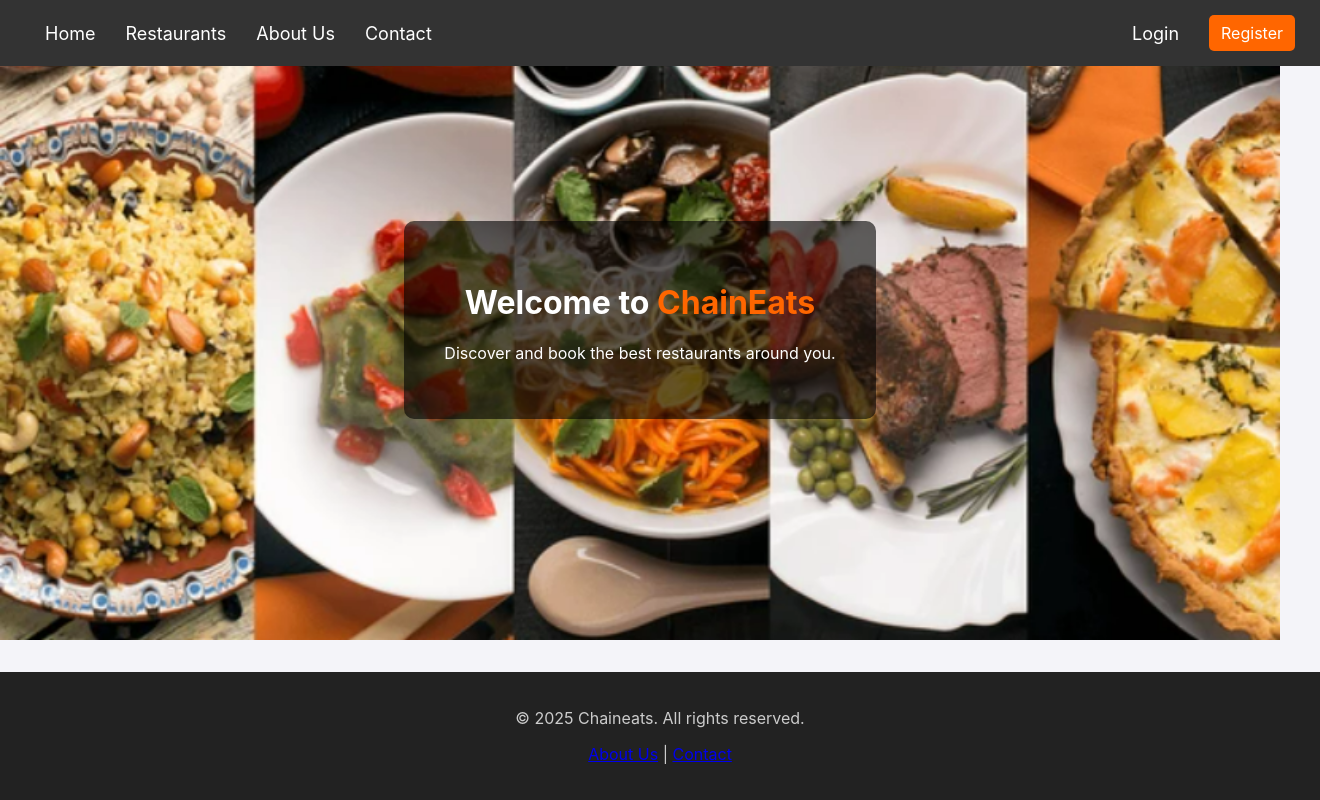
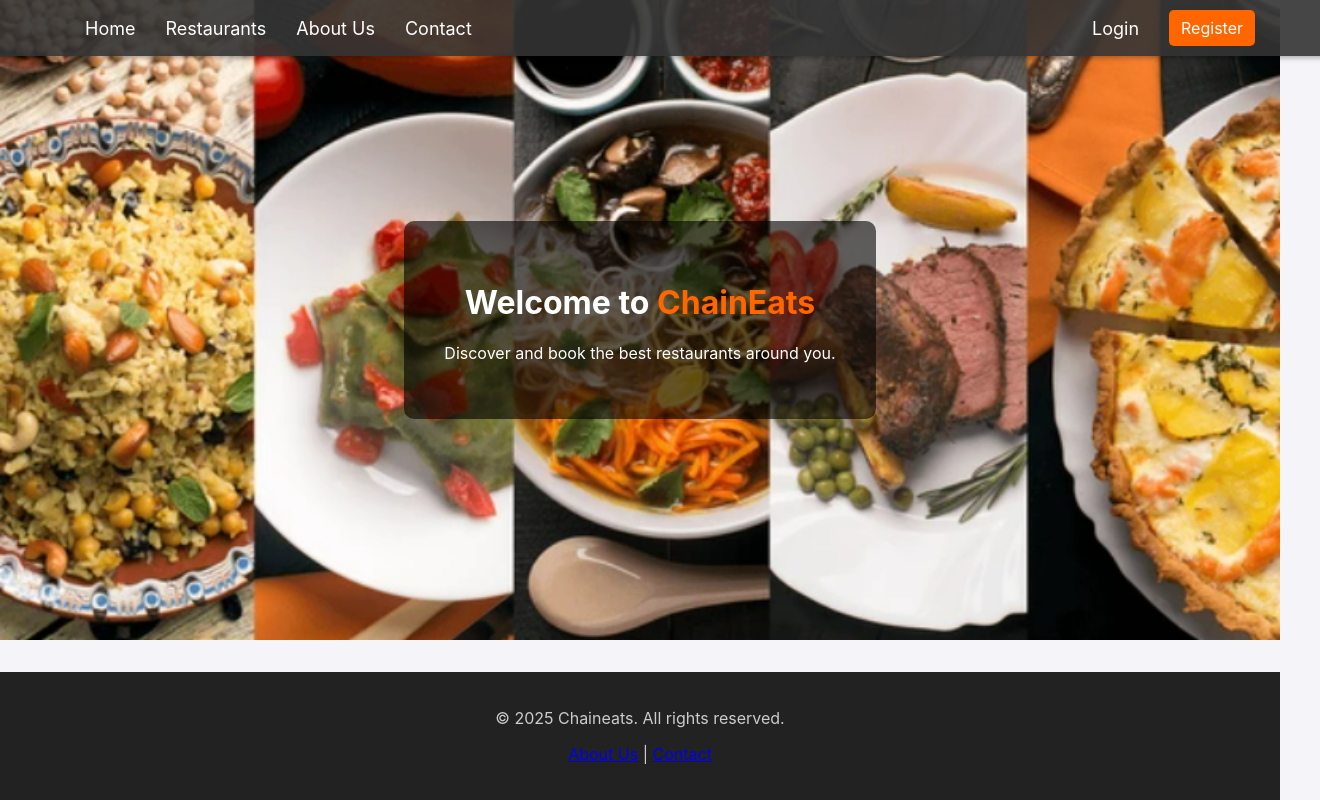
Before and after one commit to ai-mohammed/ChainEat, a React (Vite) app in the folder frontend/: page / in a window 1280 px wide. Shown: the whole page, 1320 px wide, since content can reach past the window. Built offline with nearby package versions, Linux system fonts and the light colour scheme; no server answers.

Commit message:
updating nav bar and updating contact page

```diff
--- a/frontend/src/App.css
+++ b/frontend/src/App.css
@@ -28,9 +28,16 @@
 }
 
 /* 🚀 Navbar styling */
+:root {
+  --navbar-bg: rgba(51, 51, 51, 0.9);
+  --navbar-bg-hover: rgba(51, 51, 51, 1);
+  --navbar-text: #fff;
+  --accent-color: #ff6600;
+  --transition-speed: 0.3s;
+}
 .navbar {
-  background-color: #333;
-  padding: 15px 30px;
+  background-color: var(--navbar-bg);
+  padding: 10px 30px;
   display: flex;
   justify-content: space-between;
   align-items: center;
@@ -39,6 +46,22 @@
   top: 0;
   width: 100%;
   z-index: 1000;
+  box-shadow: 0 2px 5px rgba(0, 0, 0, 0.3);
+  transition: background-color var(--transition-speed) ease,
+    padding var(--transition-speed) ease;
+}
+.navbar:hover,
+.navbar.scrolled {
+  background-color: var(--navbar-bg-hover);
+  padding: 15px 30px;
+}
+.navbar-container {
+  width: 95%;
+  max-width: 1200px;
+  margin: 0 auto;
+  display: flex;
+  justify-content: space-between;
+  align-items: center;
 }
 
 .nav-left,
@@ -154,7 +177,6 @@
   color: white;
   text-align: center;
   padding: 20px;
-  width: 100%;
   margin-top: auto;
 }
 
@@ -181,6 +203,11 @@
 
 .footer-links a:hover {
   color: #ff6600;
+}
+
+.footer-container {
+  width: 90%;
+  margin: 0 auto;
 }
 
 .social-icons {
--- a/frontend/src/App.tsx
+++ b/frontend/src/App.tsx
@@ -46,6 +46,7 @@
   return (
     <>
       <nav className="navbar">
+        <div className="navbar-container">
           <div className="nav-left">
             <Link to="/" className="nav-link">
               Home
@@ -82,6 +83,7 @@
               </>
             )}
           </div>
+        </div>
       </nav>
 
       <Routes>
--- a/frontend/src/components/Footer.tsx
+++ b/frontend/src/components/Footer.tsx
@@ -1,11 +1,13 @@
 const Footer = () => {
   return (
     <footer className="footer">
-      <div className="footer-content">
-        <p>© 2025 Chaineats. All rights reserved.</p>
-        <p>
-          <a href="/about">About Us</a> | <a href="/contact">Contact</a>
-        </p>
+      <div className="footer-container">
+        <div className="footer-content">
+          <p>© 2025 Chaineats. All rights reserved.</p>
+          <p>
+            <a href="/about">About Us</a> | <a href="/contact">Contact</a>
+          </p>
+        </div>
       </div>
     </footer>
   );
--- a/frontend/src/pages/ContactUs.tsx
+++ b/frontend/src/pages/ContactUs.tsx
@@ -73,7 +73,7 @@
           {/* Center Column: Map */}
           <div className="grid-col center-col">
             <div className="card-content">
-              <h3>Our Location</h3>
+              <h3>Our Locations</h3>
               <div className="map-photos">
                 <a
                   href="https://maps.app.goo.gl/1PmybRE2gF6MWZbC7"
```
Lines whose indentation alone changed are shown as unchanged.
